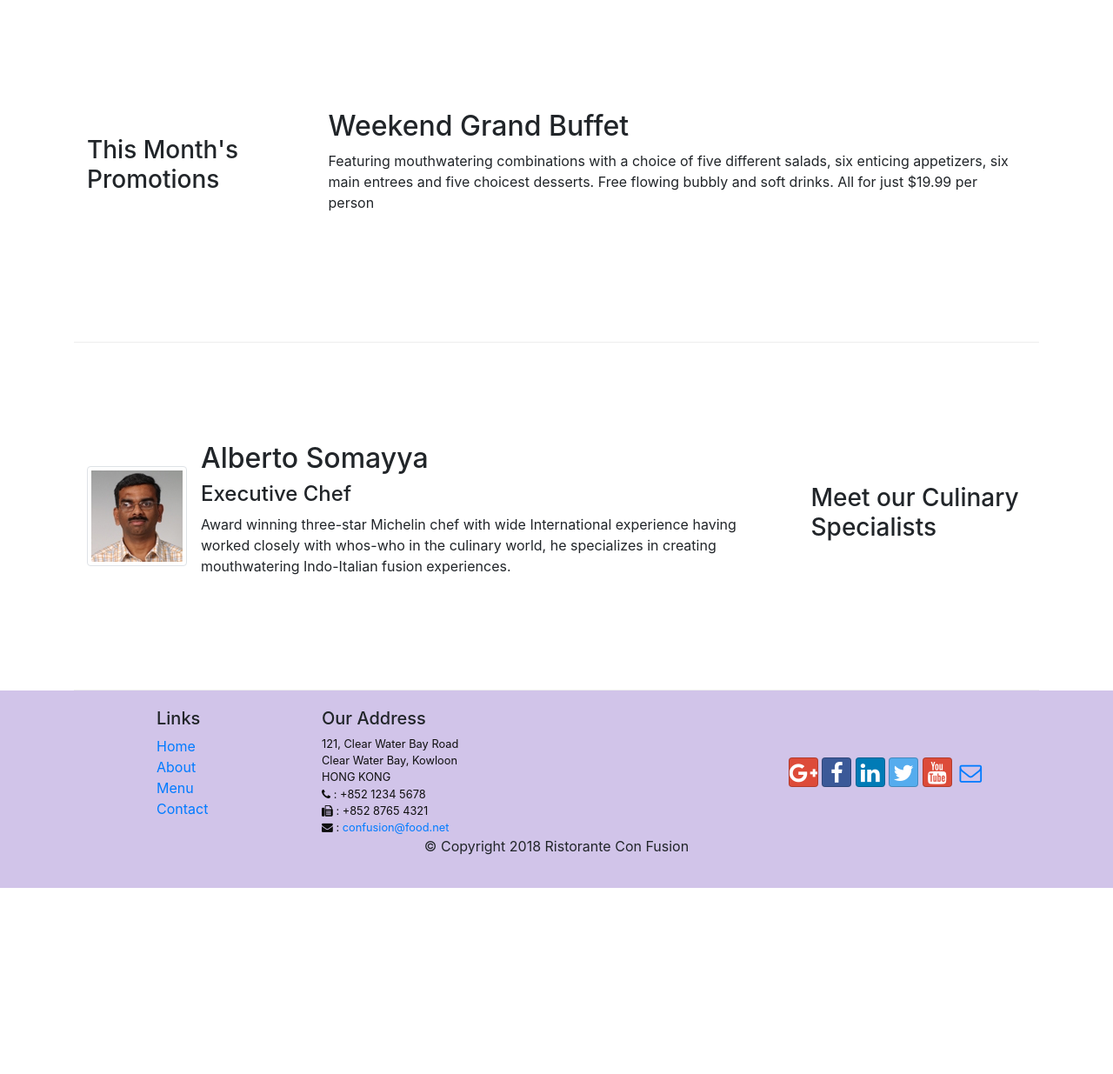
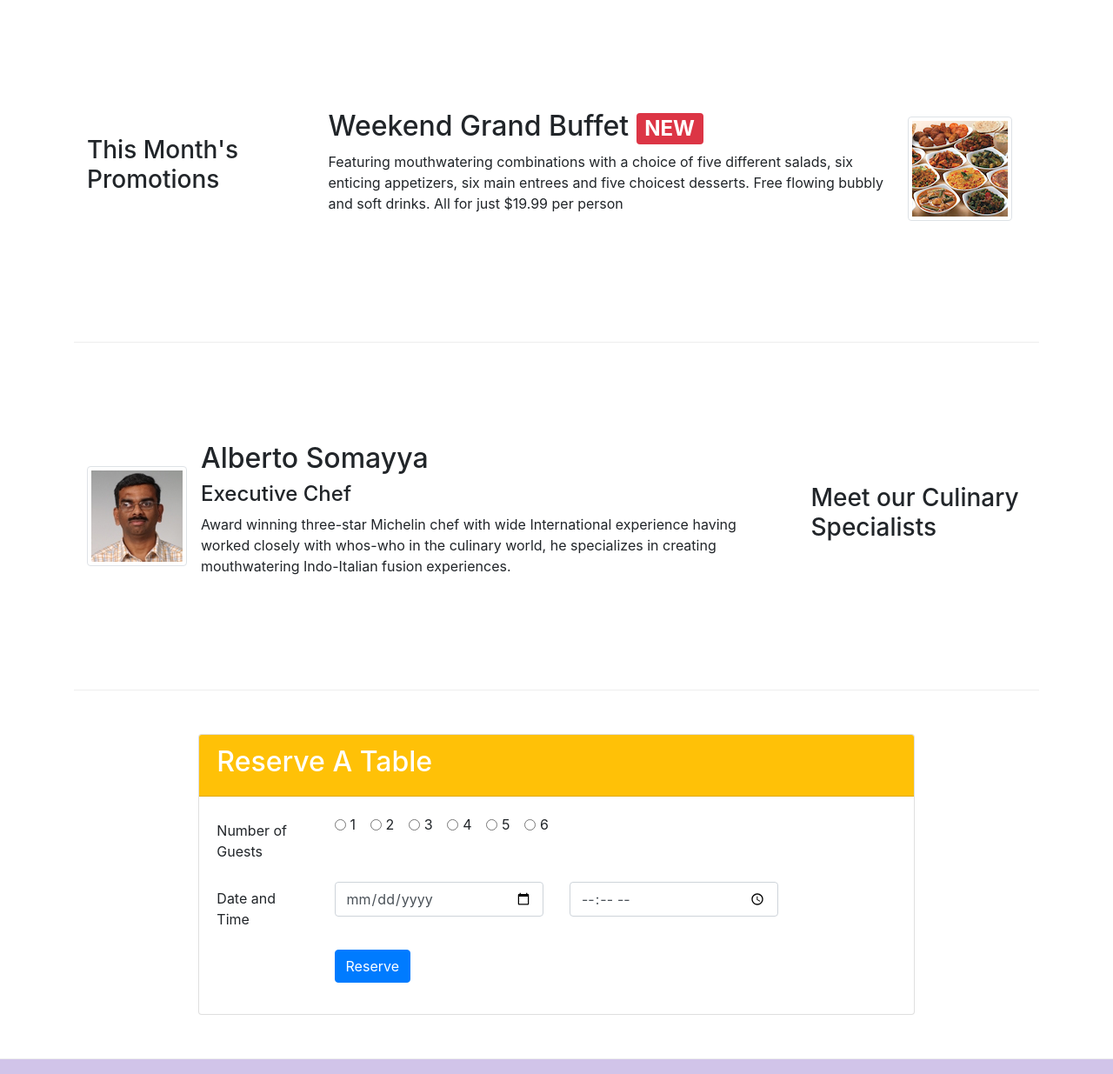
Before and after one commit to Vaskomain/conFusion, a website: page index.html in a window 1280 px wide. Shown: the part 740-1975 px from the top of the page at 87% size. Before the commit the page ends 1761 px from the top, so only its background shows below. Drawn offline with nearby package versions, Linux system fonts and the light colour scheme.

Commit message:
assignment 2

```diff
--- a/index.html
+++ b/index.html
@@ -39,8 +39,11 @@
                     <h1>Ristorante con Fusion</h1>
                     <p>We take inspiration from the World's best cuisines, and create a unique fusion experience. Our lipsmacking creations will tickle your culinary senses!</p>
                 </div>
-                <div class="col-12 col-sm align-self-center">
+                <div class="col-12 col-sm-3 align-self-center">
                     <img src="img/logo.png" class="img-fluid">
+                </div>
+                <div class="col-12 col-sm-3 align-self-center">
+                    <a class="btn btn-sm btn-warning btn-block" href="#reservation">Reserve table</a>
                 </div>
             </div>
         </div>
@@ -57,7 +60,7 @@
                         src="img/uthappizza.png" alt="uthappizza">
                     <div class="media-body">
                         <h2 class="mt-0">Uthappizza <span class="badge badge-danger">HOT</span> <span class="badge badge-pill badge-secondary">$4.99</span></h2>
-                        <p>A unique combination of Indian Uthappam (pancake) and Italian pizza, topped with Cerignola olives, ripe vine cherry tomatoes, Vidalia onion, Guntur chillies and Buffalo Paneer.</p>
+                        <p class="d-none d-sm-block">A unique combination of Indian Uthappam (pancake) and Italian pizza, topped with Cerignola olives, ripe vine cherry tomatoes, Vidalia onion, Guntur chillies and Buffalo Paneer.</p>
                     </div>
             </div>
         </div>
@@ -69,8 +72,13 @@
                 <h3>This Month's Promotions</h3>
             </div>
             <div class="co col-sm col-md">
-                <h2>Weekend Grand Buffet</h2>
-                <p>Featuring mouthwatering combinations with a choice of five different salads, six enticing appetizers, six main entrees and five choicest desserts. Free flowing bubbly and soft drinks. All for just $19.99 per person </p>
+                <div class="media">
+                    <div class="media-body">
+                        <h2>Weekend Grand Buffet <span class="badge badge-danger">NEW</span></h2>
+                        <p class="d-none d-sm-block">Featuring mouthwatering combinations with a choice of five different salads, six enticing appetizers, six main entrees and five choicest desserts. Free flowing bubbly and soft drinks. All for just $19.99 per person </p>
+                    </div>
+                    <img class="d-flex mr-3 img-thumbnail align-self-center" src="img/buffet.png" alt="buffet">
+                </div>
             </div>
         </div>
 
@@ -86,6 +94,63 @@
                         <h4>Executive Chef</h4>
                         <p class="d-none d-sm-block">Award winning three-star Michelin chef with wide International experience having worked closely with whos-who in the culinary world, he specializes in creating mouthwatering Indo-Italian fusion experiences. </p>
                     </div>
+                </div>
+            </div>
+        </div>
+    </div>
+
+    <div class="row row-content align-items-center">
+        <div class="col-12 col-sm-8 offset-sm-2">
+            <div id="reservation" class="card">
+                <div class="card-header bg-warning text-white"><h2>Reserve A Table</h2></div>
+                <div class="card-body">
+                    <form>
+                        <div class="form-group row">
+                            <label for="numberOfGuests" class="col-md-2 col-form-label">Number of Guests</label>
+                            <div class="col-md-10">
+                                <div class="form-check form-check-inline">
+                                    <input class="form-check-input" type="radio" name="numberOfGuests" id="numberOfGuests1" value="1">
+                                    <label class="form-check-label" for="numberOfGuests1">1</label>
+                                </div>
+                                <div class="form-check form-check-inline">
+                                    <input class="form-check-input" type="radio" name="numberOfGuests" id="numberOfGuests2" value="2">
+                                    <label class="form-check-label" for="numberOfGuests2">2</label>
+                                </div>
+                                <div class="form-check form-check-inline">
+                                    <input class="form-check-input" type="radio" name="numberOfGuests" id="numberOfGuests3" value="3">
+                                    <label class="form-check-label" for="numberOfGuests3">3</label>
+                                </div>
+                                <div class="form-check form-check-inline">
+                                    <input class="form-check-input" type="radio" name="numberOfGuests" id="numberOfGuests4" value="4">
+                                    <label class="form-check-label" for="numberOfGuests4">4</label>
+                                </div>
+                                <div class="form-check form-check-inline">
+                                    <input class="form-check-input" type="radio" name="numberOfGuests" id="numberOfGuests5" value="5">
+                                    <label class="form-check-label" for="numberOfGuests5">5</label>
+                                </div>
+                                <div class="form-check form-check-inline">
+                                    <input class="form-check-input" type="radio" name="numberOfGuests" id="numberOfGuests6" value="6">
+                                    <label class="form-check-label" for="numberOfGuests6">6</label>
+                                </div>
+                            </div>
+                        </div>
+                        <div class="form-group row">
+                            <label for="date" class="col-md-2 col-form-label">Date and Time</label>
+                            <div class="col-5 col-md-4">
+                                <input type="date" class="form-control" id="date" name="date" placeholder="Date">
+                            </div>
+                            <div class="col-7 col-md-4">
+                                <input type="time" class="form-control" id="time" name="time" placeholder="Time">
+                            </div>
+                        </div>
+                        <div class="form-group row">
+                            <div class="offset-md-2 col-md-10">
+                                <button type="submit" class="btn btn-primary">
+                                    Reserve
+                                </button>
+                            </div>
+                        </div>
+                    </form>
                 </div>
             </div>
         </div>
```
